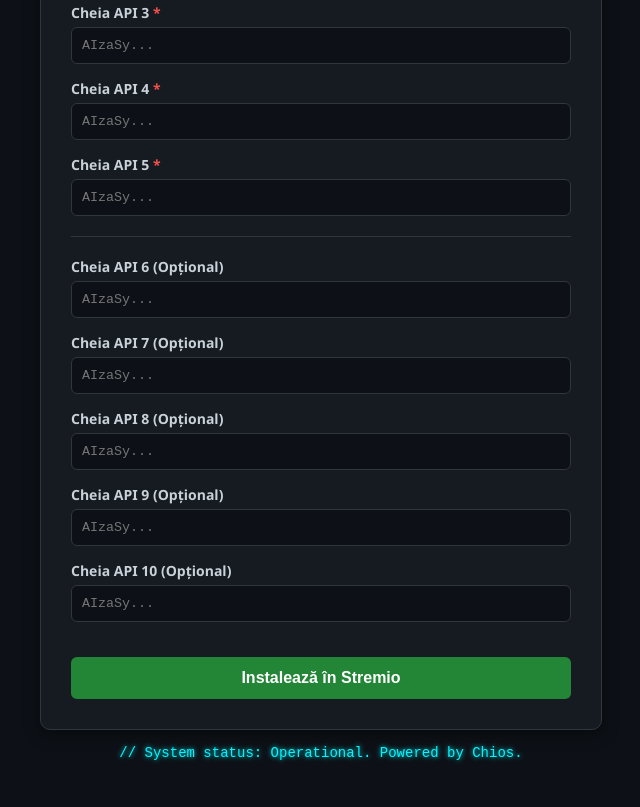
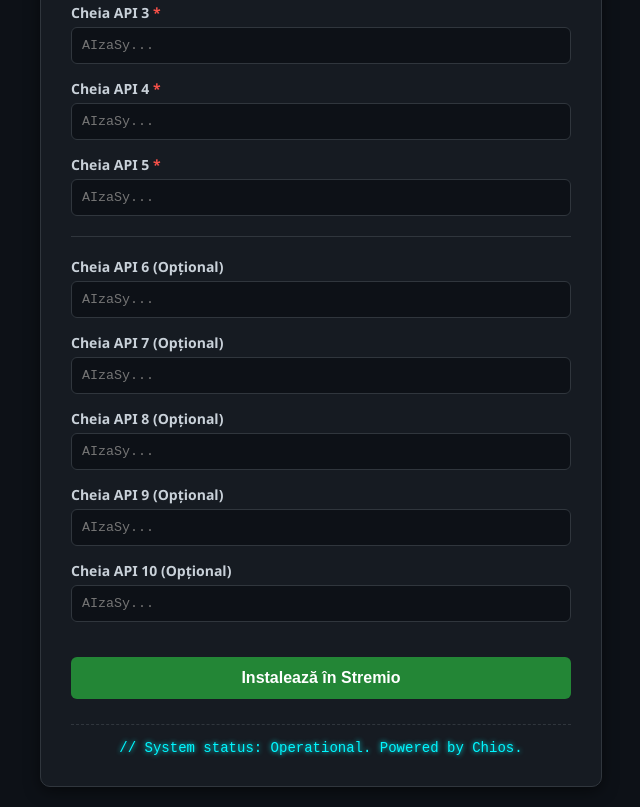
Before and after one commit to Chios01/ro-sub-translator, a website: page index.html in a window 1280 px wide. Shown: the part 322-1129 px from the top of the page, without its empty margins (319-959 px from the left). Before the commit the page ends 1103 px from the top, so only its background shows below. Drawn offline with Linux system fonts and the light colour scheme.

Commit message:
Update index.html

```diff
--- a/index.html
+++ b/index.html
@@ -12,7 +12,7 @@
             display: flex;
             flex-direction: column;
             align-items: center;
-            justify-content: center; /* Centrează totul perfect pe mijlocul ecranului */
+            justify-content: center;
             padding: 20px;
             margin: 0;
             min-height: 100vh;
@@ -81,7 +81,9 @@
             background-color: #2ea043;
         }
         .footer {
-            margin-top: 15px; /* Lipește textul exact sub chenar */
+            margin-top: 25px;
+            padding-top: 15px;
+            border-top: 1px dashed #30363d;
             text-align: center;
         }
     </style>
@@ -139,13 +141,13 @@
 
             <button type="submit" class="btn-install">Instalează în Stremio</button>
         </form>
-    </div>
 
-    <!-- Textul este scos din .container, dar stă imediat sub el -->
-    <div class="footer">
-        <p style="color: #00f7ff; font-family: 'Courier New', monospace; text-shadow: 0 0 5px #00f7ff; font-size: 14px; margin: 0;">
-            // System status: Operational. Powered by Chios.
-        </p>
+        <!-- Textul a fost mutat AICI, în interiorul container-ului gri -->
+        <div class="footer">
+            <p style="color: #00f7ff; font-family: 'Courier New', monospace; text-shadow: 0 0 5px #00f7ff; font-size: 14px; margin: 0;">
+                // System status: Operational. Powered by Chios.
+            </p>
+        </div>
     </div>
 
     <script>
```
